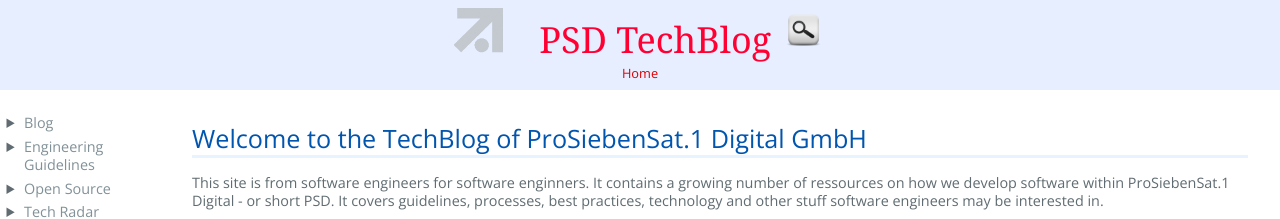
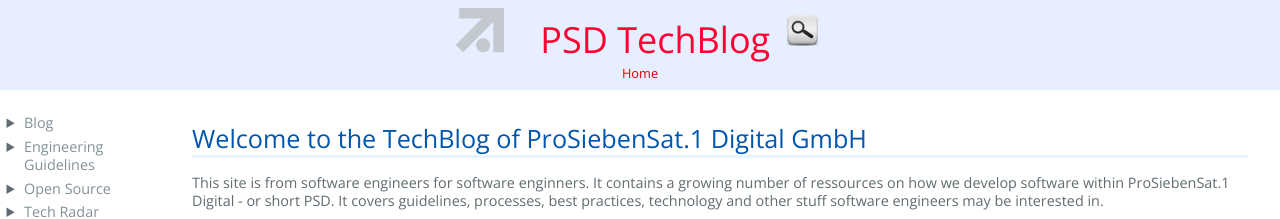
Before and after one commit to croedel/PSD-blog, a Jekyll site: the page built from index.md, in a window 1280 px wide. Shown: the top 219 px of the page. Built offline with Jekyll 4.4.1, drawn with Linux system fonts in a browser that asks for light colours; our own code applies the rules of GitHub Pages for plain Markdown files.

Commit message:
Update style.scss

```diff
--- a/assets/css/style.scss
+++ b/assets/css/style.scss
@@ -216,7 +216,7 @@ a:hover { text-decoration: underline; }
 @media screen and (min-width: 42em) and (max-width: 64em) { .page-header img { height: 38px; } }
 @media screen and (max-width: 42em) { .page-header img { height: 30px; } }
 
-.project-name { margin-top: 0; margin-bottom: 0.1rem; font-family: Georgia, Times, "Times New Roman", serif; }
+.project-name { margin-top: 0; margin-bottom: 0.1rem; }
 @media screen and (min-width: 64em) { .project-name { font-size: 2.25rem; margin-left: 2rem; } }
 @media screen and (min-width: 42em) and (max-width: 64em) { .project-name { font-size: 2rem; margin-left: 1.5rem; } }
 @media screen and (max-width: 42em) { .project-name { font-size: 1.75rem; margin-left: 1rem; } }
```
